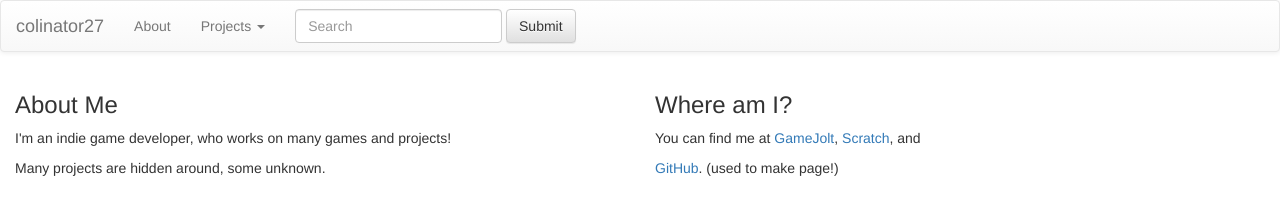
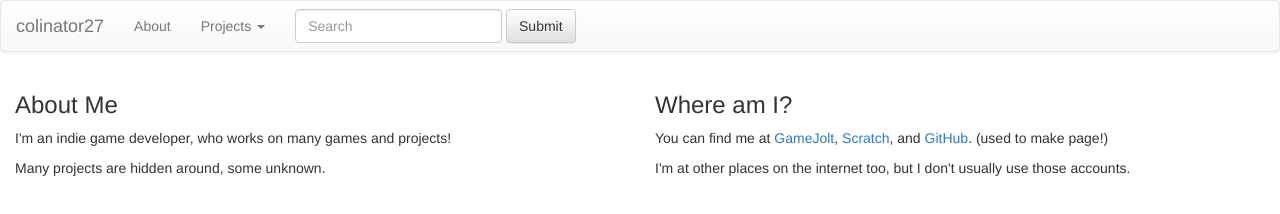
Before and after one commit to colinator27/colinator27.github.io, a plain HTML site: page about/index.html in a window 1280 px wide. Drawn offline with nearby package versions, Linux system fonts and the light colour scheme.

Commit message:
Update index.html

```diff
--- a/about/index.html
+++ b/about/index.html
@@ -69,8 +69,8 @@
     </div>
 <div class="col-sm-6">
       <h3>Where am I?</h3>
-      <p>You can find me at <a href="http://gamejolt.com/profile/colinator27/1053936" target="_blank">GameJolt</a>, <a href="https://scratch.mit.edu/users/colinator27/" target="_blank">Scratch</a>, and</p>
-      <p><a href="https://github.com/colinator27/" target="_blank">GitHub</a>. (used to make page!)</p>
+      <p>You can find me at <a href="http://gamejolt.com/profile/colinator27/1053936" target="_blank">GameJolt</a>, <a href="https://scratch.mit.edu/users/colinator27/" target="_blank">Scratch</a>, and <a href="https://github.com/colinator27/" target="_blank">GitHub</a>. (used to make page!)</p>
+      <p>I'm at other places on the internet too, but I don't usually use those accounts.</p>
   </div>
   <script src="https://maxcdn.bootstrapcdn.com/bootstrap/3.3.6/js/bootstrap.min.js" integrity="sha384-0mSbJDEHialfmuBBQP6A4Qrprq5OVfW37PRR3j5ELqxss1yVqOtnepnHVP9aJ7xS" crossorigin="anonymous"></script>
 </body>
```
